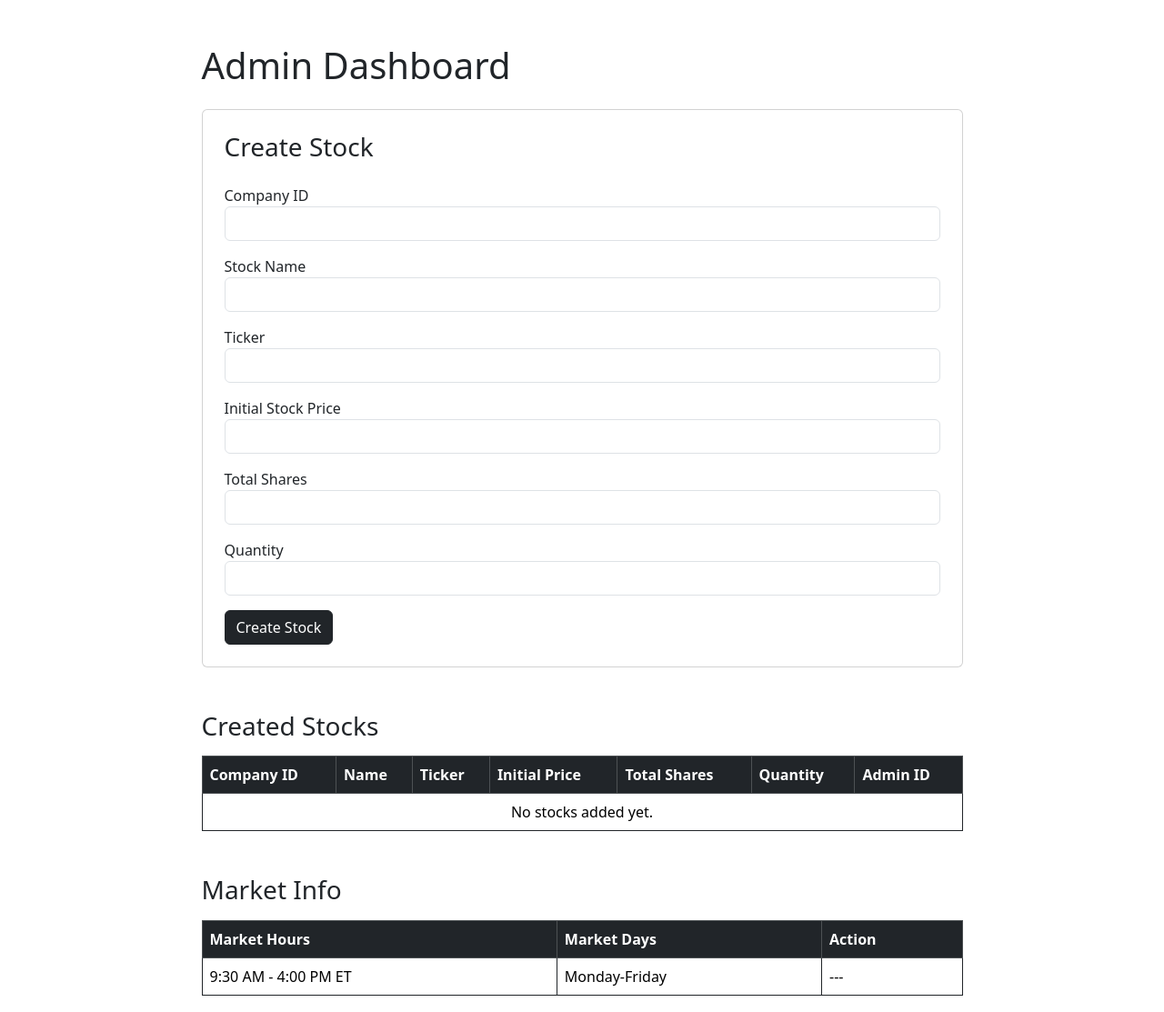
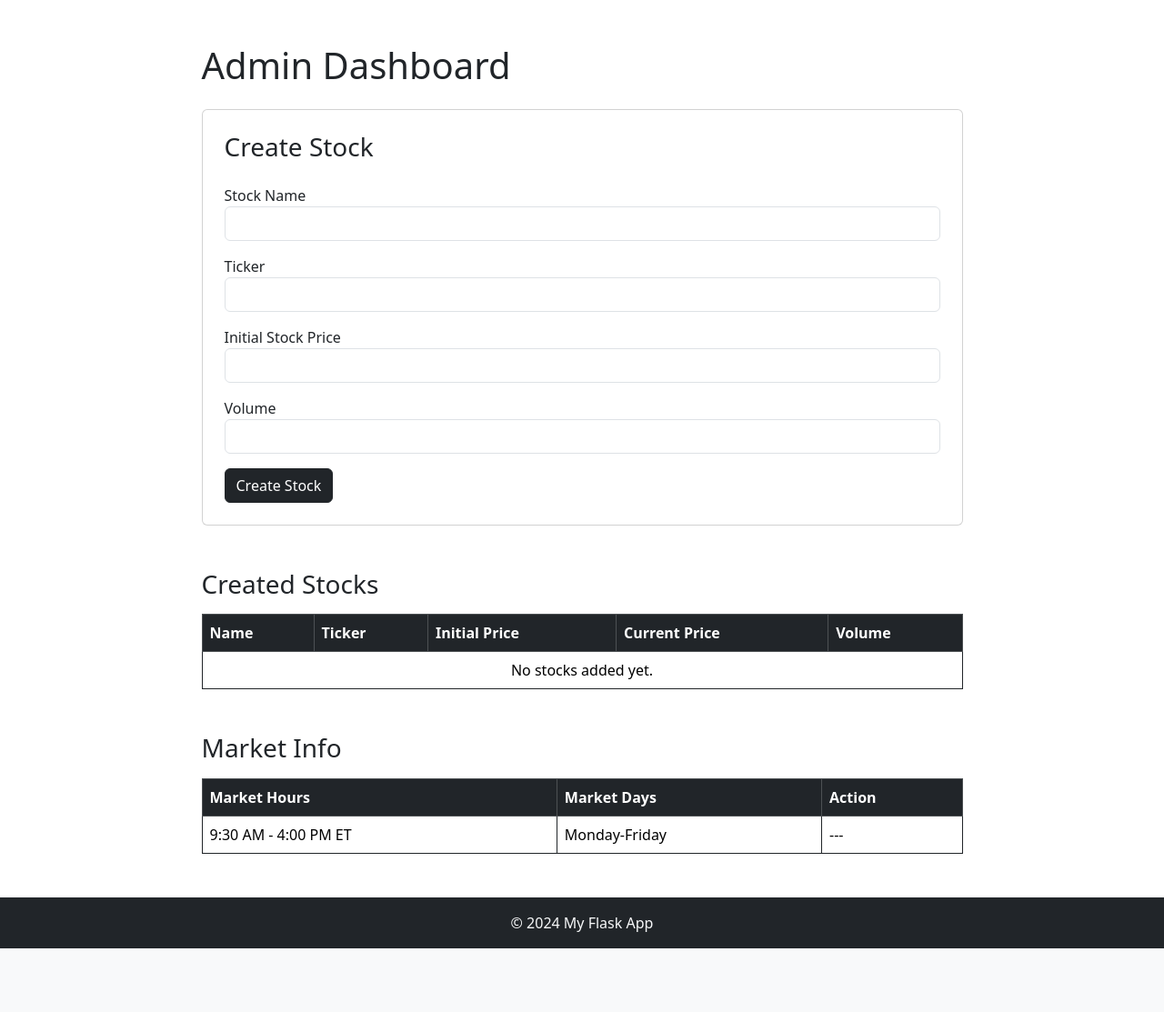
Before and after one commit to spartiwa-asu/stock-trading-system, a Flask app: page /admin-dashboard in a window 1280 px wide. Shown: the part 80-1193 px from the top of the page at 91% size. After the commit the page ends 1123 px from the top, so only its background shows below. Run offline with Flask 3, Linux system fonts and the light colour scheme; a user stored in the database is signed in.

Commit message:
Refactor admin dashboard stock creation form
Renamed quantity to volume
Removed unnecessary form fields (companyId, administratorId, totalShares)

```diff
--- a/main/templates/admin_dashboard.html
+++ b/main/templates/admin_dashboard.html
@@ -22,11 +22,6 @@
         <h3>Create Stock</h3>
         <form method="POST" class="mt-3">
             <div class="mb-3">
-                <label for="company_id">Company ID</label>
-                <input type="number" name="company_id" class="form-control" required>
-            </div>
-
-            <div class="mb-3">
                 <label for="name">Stock Name</label>
                 <input type="text" name="name" class="form-control" required>
             </div>
@@ -38,17 +33,12 @@
 
             <div class="mb-3">
                 <label for="init_stock_price">Initial Stock Price</label>
-                <input type="number" step="0.01" name="init_stock_price" class="form-control" required>
+                <input type="number" step="0.01" min="0.01" name="init_stock_price" class="form-control" required>
             </div>
 
             <div class="mb-3">
-                <label for="total_shares">Total Shares</label>
-                <input type="number" name="total_shares" class="form-control" required>
-            </div>
-
-            <div class="mb-3">
-                <label for="quantity">Quantity</label>
-                <input type="number" name="quantity" class="form-control" required>
+                <label for="volume">Volume</label>
+                <input type="number" min="1" name="volume" class="form-control" required>
             </div>
 
             <button type="submit" class="btn btn-dark">Create Stock</button>
@@ -59,31 +49,27 @@
     <table class="table table-bordered border-dark mt-3">
         <thead class="table-dark">
             <tr>
-                <th>Company ID</th>
                 <th>Name</th>
                 <th>Ticker</th>
                 <th>Initial Price</th>
-                <th>Total Shares</th>
-                <th>Quantity</th>
-                <th>Admin ID</th>
+                <th>Current Price</th>
+                <th>Volume</th>
             </tr>
         </thead>
         <tbody>
             {% if stocks %}
                 {% for stock in stocks %}
                 <tr>
-                    <td>{{ stock.companyId }}</td>
                     <td>{{ stock.name }}</td>
                     <td>{{ stock.ticker }}</td>
                     <td>{{ stock.initStockPrice }}</td>
-                    <td>{{ stock.totalShares }}</td>
-                    <td>{{ stock.quantity }}</td>
-                    <td>{{ stock.administratorId }}</td>
+                    <td>{{ stock.currentMarketPrice }}</td>
+                    <td>{{ stock.volume }}</td>
                 </tr>
                 {% endfor %}
             {% else %}
                 <tr>
-                    <td colspan="8" class="text-center">No stocks added yet.</td>
+                    <td colspan="6" class="text-center">No stocks added yet.</td>
                 </tr>
             {% endif %}
         </tbody>
```
